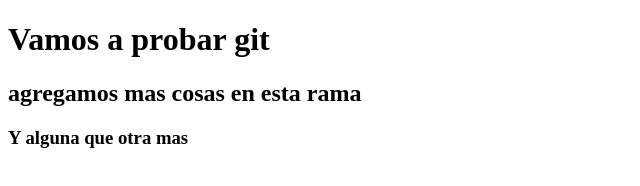
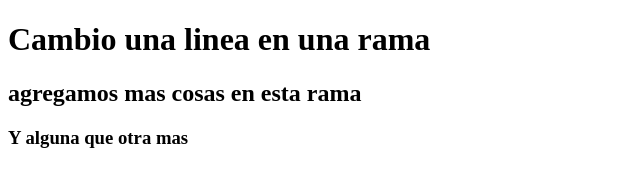
Before and after one commit to charlysperanza/hoalMundo, a plain HTML site: page index.html in a window 1280 px wide. Shown: the whole page, without its empty margins (0-640 px from the left). Drawn offline with Linux system fonts and the light colour scheme.

Commit message:
Update index.html

```diff
--- a/index.html
+++ b/index.html
@@ -4,7 +4,7 @@
 	<title>HOLAAAAA</title>
 </head>
 <body>
-	<h1> Vamos a probar git</h1>
+	<h1> Cambio una linea en una rama</h1>
 	<h2> agregamos mas cosas en esta rama </h2>
 	<h3>Y alguna que otra mas</h3>
 </body>
```
